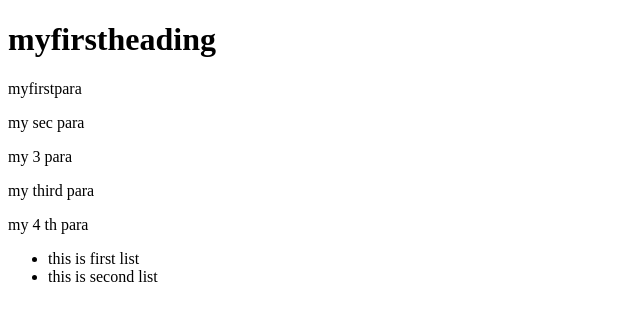
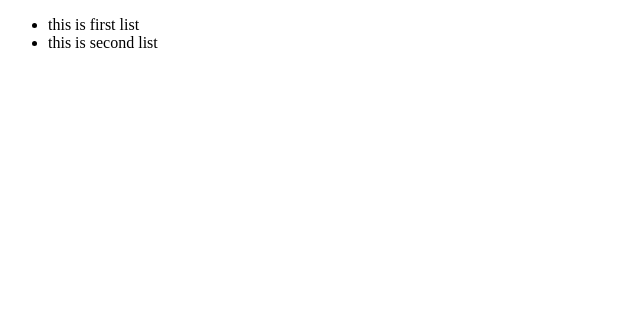
Before and after one commit to Ajaynaveen/getdemo, a plain HTML site: page index.html in a window 1280 px wide. Shown: the whole page, without its empty margins (0-640 px from the left). Drawn offline with Linux system fonts and the light colour scheme.

Commit message:
finished

```diff
--- a/index.html
+++ b/index.html
@@ -5,14 +5,7 @@
 
 </head>
 <body>
-    <h1> myfirstheading</h1>
-     <p>myfirstpara</p>
-     <p>my sec para</p>
-     <p>my 3 para</p>
-     <p>my third para</p>
-     <p>
-         my 4 th para
-     </p>
+
      <ul>
          <li>this is first list</li>
          <li>
```
